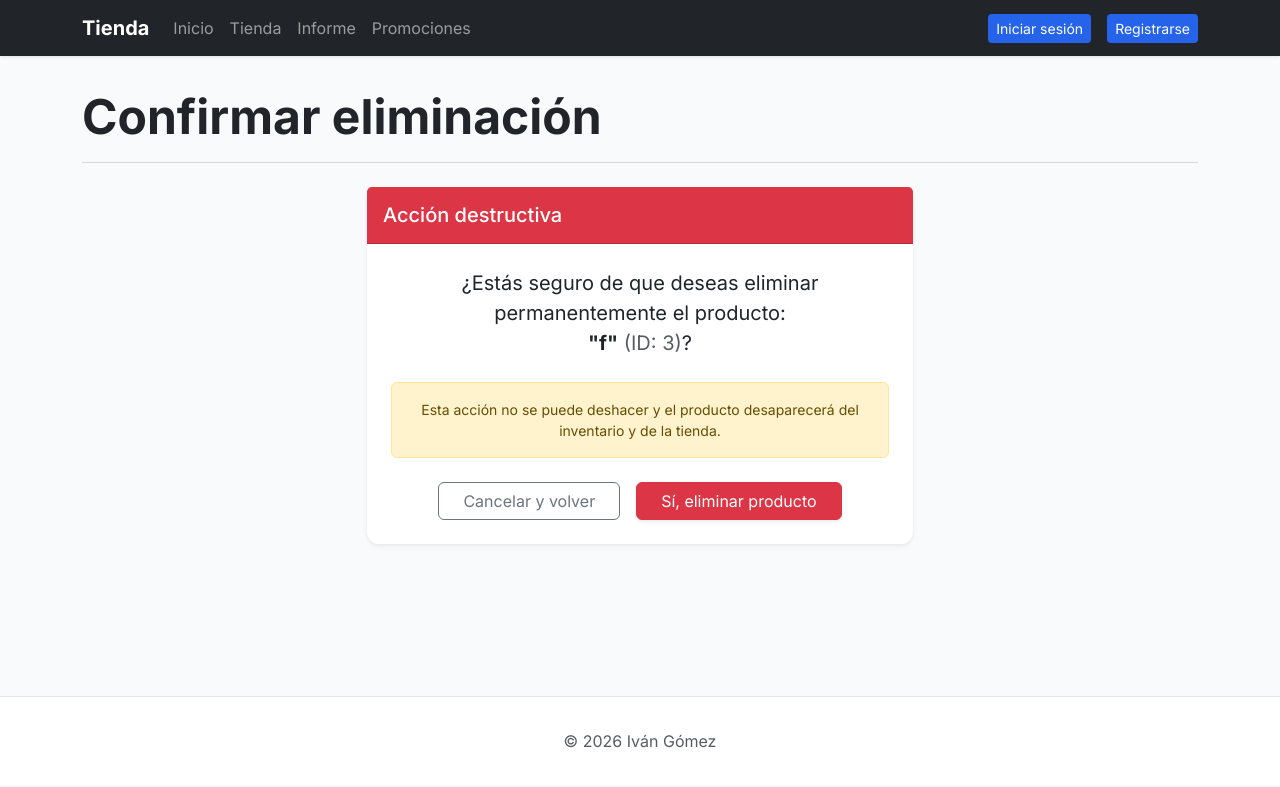
After one commit to Iv4nTech/tienda_virtual, a Django app: page /tienda/admin/promociones/eliminar/3 in a window 1280 px wide. The commit adds this page. Shown: the top 787 px of the page. Run offline with Django 5.2, Linux system fonts and the light colour scheme; data comes from the database, SQL or seed files in the repository; both versions use the stored data as it was after the commit.

Commit message:
CRUD realizado de promociones

```diff
--- a/core/models.py
+++ b/core/models.py
@@ -41,13 +41,14 @@ class Compra(models.Model):
     iva = models.IntegerField(choices=Iva, null=True)
     usuario = models.ForeignKey(UsuarioTienda, on_delete=models.SET_NULL, null=True, blank=True, related_name='compras')
     producto = models.ForeignKey(Producto, on_delete=models.SET_NULL, null=True, blank=True, related_name='compras')
+    promocion = models.ForeignKey('Promocion',on_delete=models.SET_NULL, null=True, blank=True)
 
     def __str__(self):
         return f'{self.id} | {self.usuario} - {self.producto} UD: {self.unidades} [{self.fecha}]'
 
 class Promocion(models.Model):
     nombre = models.CharField(max_length=50)
-    codigo = models.CharField(max_length=20)
+    codigo = models.CharField(max_length=20, unique=True)
     descuento = models.IntegerField()
-    fecha_inicio = models.DateField()
+    fecha_inicio = models.DateField(auto_now_add=True)
     fecha_fin = models.DateField()
--- a/core/templates/core/base.html
+++ b/core/templates/core/base.html
@@ -33,6 +33,7 @@
                     <li class="nav-item"><a class="nav-link" href="{% url 'ver_producto' %}">Inicio</a></li>
                     <li class="nav-item"><a class="nav-link" href="{% url 'ver_producto_tienda' %}">Tienda</a></li>
                     <li class="nav-item"><a class="nav-link" href="{% url 'informes' %}">Informe</a></li>
+                    <li class="nav-item"><a class="nav-link" href="{% url 'ver_promociones' %}">Promociones</a></li>
                 </ul>
                 <div class="d-flex align-items-center">
                     {% if user.is_authenticated %}
--- /dev/null
+++ b/core/templates/core/eliminar_promocion.html
@@ -0,0 +1,53 @@
+{% extends 'core/base.html' %}
+
+{% block tittle_bar %}Eliminar {{promocion.nombre}} | Admin{% endblock %}
+
+{% block tittle_section %}Confirmar eliminación{% endblock %}
+
+{% block content %}
+<div class="row justify-content-center">
+    <div class="col-md-6">
+        <div class="card shadow-sm border-danger">
+            <div class="card-header bg-danger text-white py-3">
+                <h2 class="h5 mb-0">Acción destructiva</h2>
+            </div>
+            <div class="card-body p-4 text-center">
+                <p class="fs-5 mb-4">
+                    ¿Estás seguro de que deseas eliminar permanentemente el producto:
+                    <br>
+                    <strong class="text-dark">"{{ promocion.nombre }}"</strong>
+                    <span class="text-muted">(ID: {{ promocion.id }})</span>?
+                </p>
+
+                <div class="alert alert-warning d-flex align-items-center mb-4" role="alert">
+                    <div class="small">
+                        Esta acción no se puede deshacer y el producto desaparecerá del inventario y de la tienda.
+                    </div>
+                </div>
+
+                <form action="" method="POST" class="d-flex justify-content-center gap-3">
+                    {% csrf_token %}
+                    <a href="{% url 'ver_promociones' %}" class="btn btn-outline-secondary px-4">
+                        Cancelar y volver
+                    </a>
+
+                    <button type="submit" class="btn btn-danger px-4 shadow-sm">
+                        Sí, eliminar producto
+                    </button>
+                </form>
+            </div>
+        </div>
+    </div>
+</div>
+
+<style>
+    /* Efecto sutil para resaltar la importancia de la tarjeta */
+    .card {
+        border-width: 2px;
+    }
+    /* Estilo para el foco del botón de peligro por accesibilidad */
+    .btn-danger:focus {
+        box-shadow: 0 0 0 0.25rem rgba(220, 53, 69, 0.5);
+    }
+</style>
+{% endblock %}
--- a/core/urls.py
+++ b/core/urls.py
@@ -14,5 +14,11 @@ urlpatterns = [
 
     path('tienda/register', RegistroView.as_view(), name='register'),
 
-    path('tienda/informe/compra/detalle/<int:pk>', detailCompra.as_view(), name='detalle_compra' )
+    path('tienda/informe/compra/detalle/<int:pk>', detailCompra.as_view(), name='detalle_compra' ),
+
+    path('tienda/admin/promociones', ViewPromociones.as_view(), name='ver_promociones'),
+    path('tienda/admin/promociones/crear', CreatePromocion.as_view(), name='crear_promocion'),
+    path('tienda/admin/promociones/<int:pk>', DetailPromocion.as_view(), name='detalle_promocion'),
+    path('tienda/admin/promociones/editar/<int:pk>', UpdatePromocion.as_view(), name='editar_promocion'),
+    path('tienda/admin/promociones/eliminar/<int:pk>', DeletePromocion.as_view(), name='eliminar_promocion')
 ]
--- a/core/views.py
+++ b/core/views.py
@@ -1,7 +1,7 @@
 from django.shortcuts import render, get_object_or_404, redirect
 from django.views.generic import ListView, CreateView, DetailView, UpdateView, DeleteView
 from .models import *
-from .forms import ProductoForm, CompraForm, ClienteCreationForm
+from .forms import ProductoForm, CompraForm, ClienteCreationForm, PromocionesForm
 from django.urls import reverse_lazy
 from django.db.models import Sum
 from django.http import HttpResponse
@@ -130,3 +130,29 @@ class detailCompra(DetailView):
     model = Compra
     template_name = 'core/detalle_compra.html'
     context_object_name = 'compra'
+
+class ViewPromociones(ListView):
+    model = Promocion
+    context_object_name = 'promociones'
+    template_name = 'core/ver_promociones.html'
+
+class CreatePromocion(CreateView):
+    model = Promocion
+    form_class = PromocionesForm
+    success_url = reverse_lazy('ver_promociones')
+    template_name = 'core/crear_promocion.html'
+
+class DetailPromocion(DetailView):
+    model = Promocion
+    template_name = 'core/detalle_promocion.html'
+
+class DeletePromocion(DeleteView):
+    model = Promocion
+    template_name = 'core/eliminar_promocion.html'
+    success_url = reverse_lazy('ver_promociones')
+
+class UpdatePromocion(UpdateView):
+    model = Promocion
+    template_name = 'core/crear_promocion.html'
+    success_url = reverse_lazy('ver_promociones')
+    form_class = PromocionesForm
```
Also changed, not shown: core/forms.py (+11 -0 lines), core/templates/core/crear_promocion.html (added, +16 -0 lines), core/templates/core/detalle_promocion.html (added, +12 -0 lines), core/templates/core/ver_promociones.html (added, +28 -0 lines), db.sqlite3.
